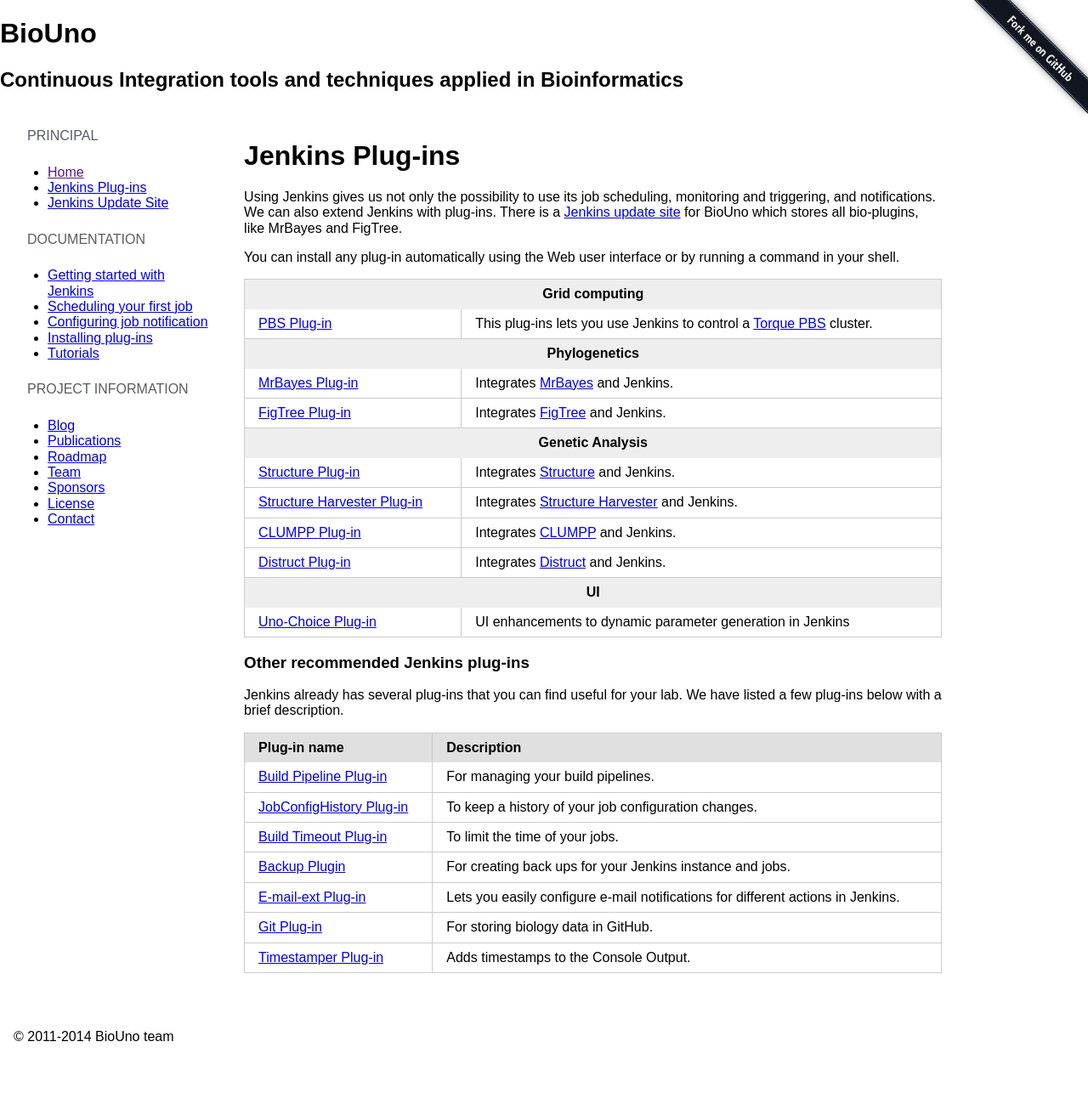
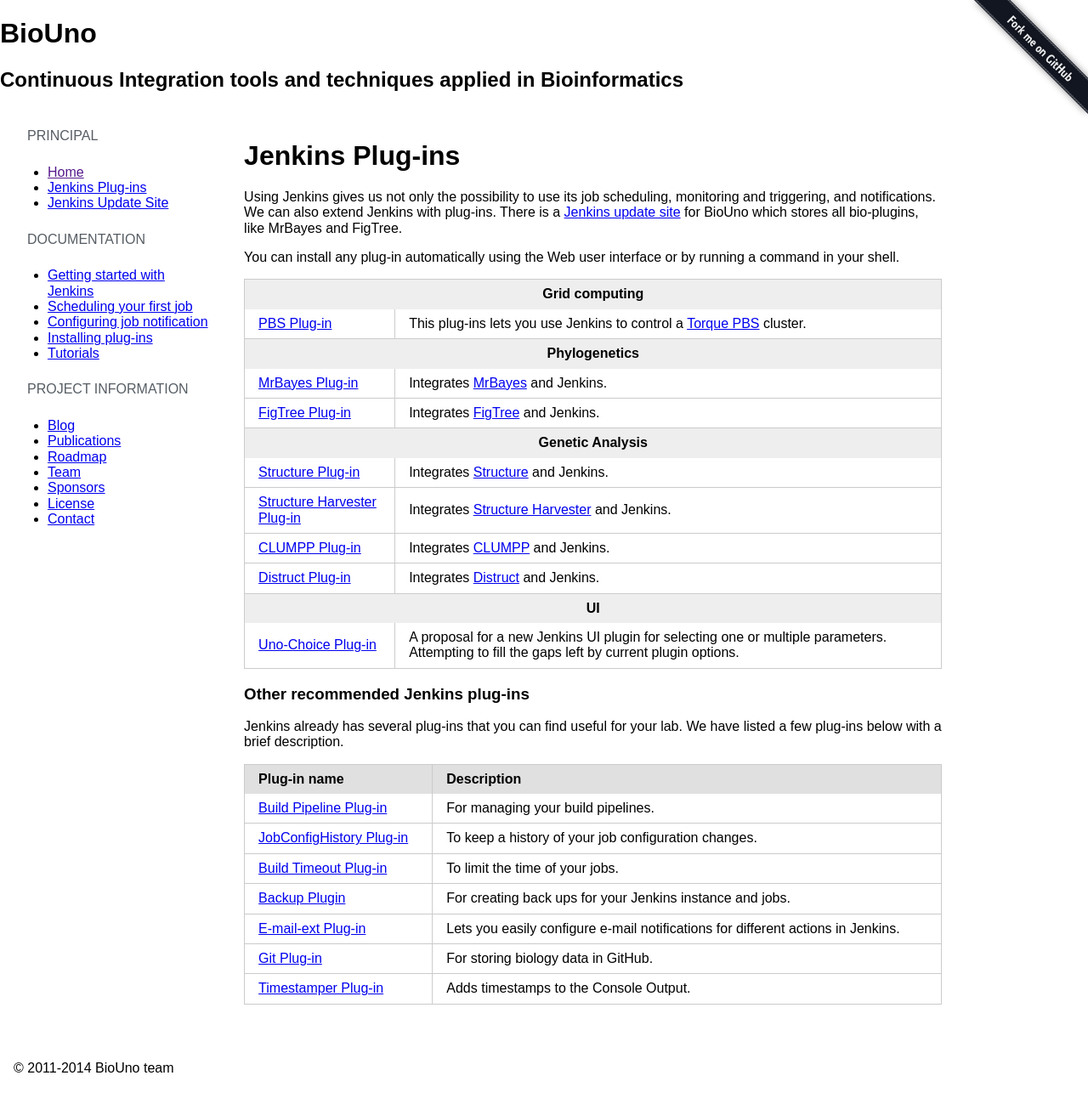
Before and after one commit to biouno/biouno.github.io, a Jekyll site: the page built from jenkins-plugins.md, in a window 1280 px wide. Shown: the whole page at 85% size. Built offline with Jekyll 4.4.1, drawn with Linux system fonts in a browser that asks for light colours; nearby versions of some CDN libraries; some web fonts are replaced; library files that are not in the unit come from our copies; before the commit the page ends 1262 px from its top, so only the background shows below that.

Commit message:
Use original text as description

```diff
--- a/jenkins-plugins.md
+++ b/jenkins-plugins.md
@@ -55,7 +55,7 @@
 		</tr>
 		<tr>
 			<td><a href="https://github.com/biouno/uno-choice-plugin" title="Uno-Choice Distruct Plug-in">Uno-Choice Plug-in</a></td>
-			<td>UI enhancements to dynamic parameter generation in Jenkins</td>
+			<td>A proposal for a new Jenkins UI plugin for selecting one or multiple parameters. Attempting to fill the gaps left by current plugin options. </td>
 		</tr>
 	</tbody>
 </table>
```
